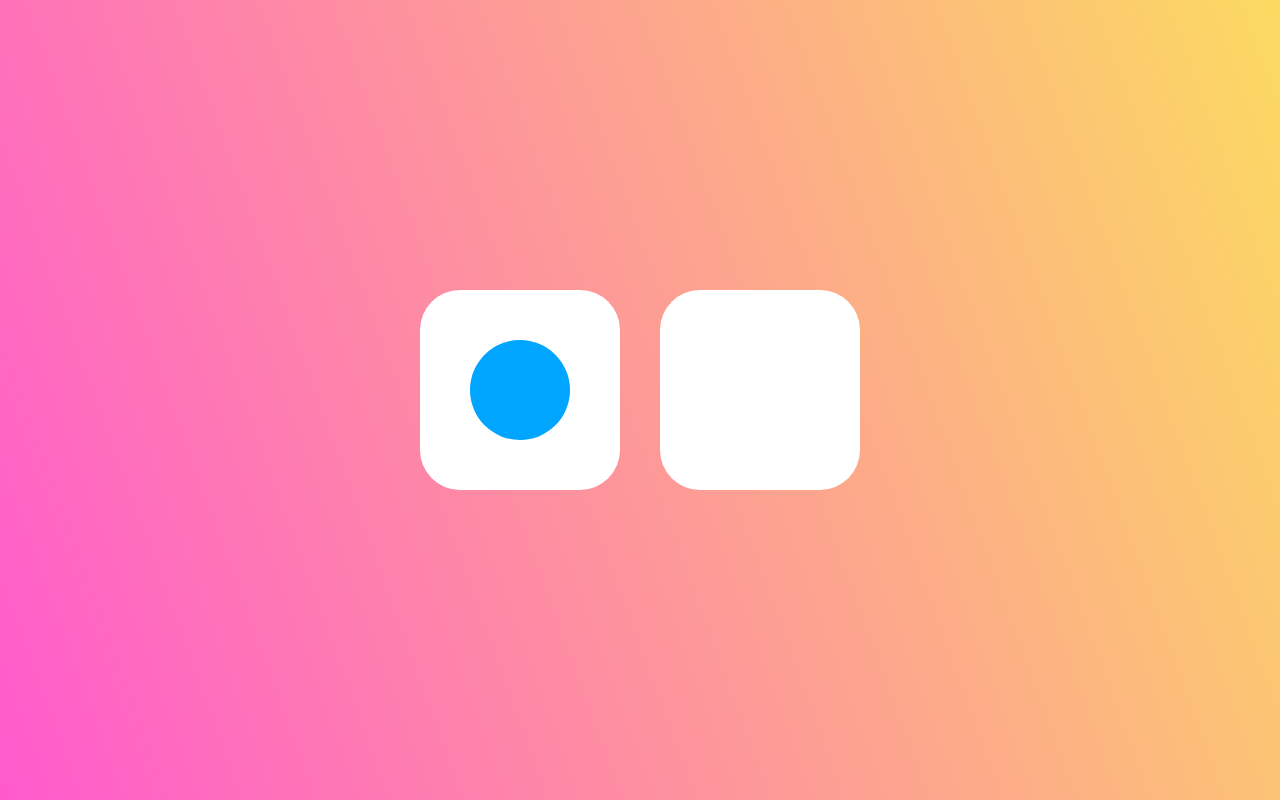
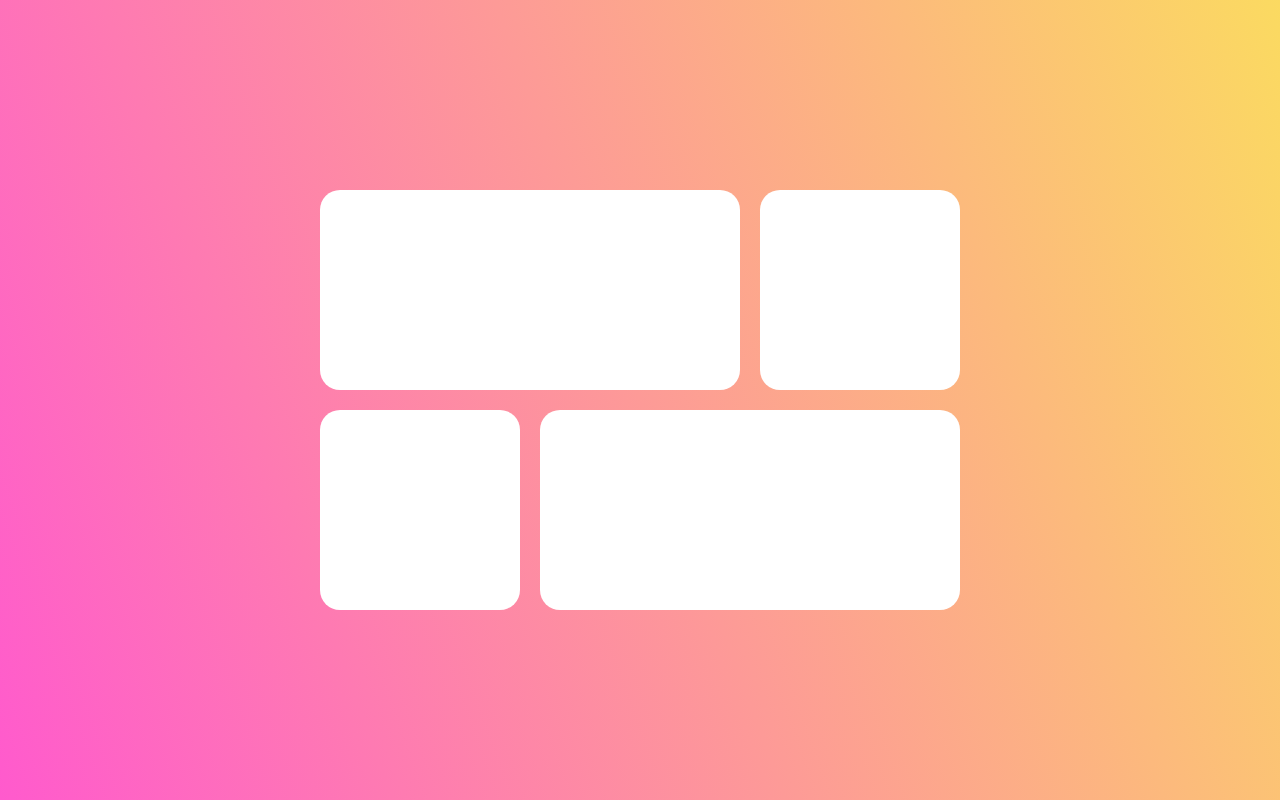
Before and after one commit to yyeonkim/react-masterclass, a React (Create React App) app: page / in a window 1280 px wide. Built offline with nearby package versions, Linux system fonts and the light colour scheme.

Commit message:
Final project: AnimatePresence, layout

```diff
--- a/src/App.tsx
+++ b/src/App.tsx
@@ -1,31 +1,39 @@
 import styled from "styled-components";
-import { motion } from "framer-motion";
+import { AnimatePresence, motion } from "framer-motion";
 import { useState } from "react";
 
 // Animation Variants
 
+const boxes = [0, 1, 2, 4];
+
 export default function App() {
-  const [clicked, setClicked] = useState(false);
-  const toggleClicked = () => setClicked((prev) => !prev);
+  const [id, setId] = useState<null | string>(null);
 
   return (
-    <Wrapper onClick={toggleClicked}>
-      <Box>
-        {!clicked && (
-          <Circle
-            layoutId="circle"
-            style={{ borderRadius: "50%", backgroundColor: "#00a5ff" }}
+    <Wrapper>
+      <Grid>
+        {boxes.map((box) => (
+          <Box
+            layoutId={`${box}`}
+            onClick={() => {
+              setId(`${box}`);
+            }}
           />
+        ))}
+      </Grid>
+      <AnimatePresence>
+        {id && (
+          <Overlay
+            onClick={() => setId(null)}
+            initial={{ backgroundColor: "rgba(0, 0, 0, 0)" }}
+            animate={{ backgroundColor: "rgba(0, 0, 0, 0.5)" }}
+            exit={{ backgroundColor: "rgba(0, 0, 0, 0)" }}
+            transition={{ default: { duration: 0.2 } }}
+          >
+            <Box layoutId={id} style={{ width: "40rem", height: "20rem" }} />
+          </Overlay>
         )}
-      </Box>
-      <Box>
-        {clicked && (
-          <Circle
-            layoutId="circle"
-            style={{ borderRadius: 0, backgroundColor: "#FEAE1A " }}
-          />
-        )}
-      </Box>
+      </AnimatePresence>
     </Wrapper>
   );
 }
@@ -39,22 +47,32 @@ const Wrapper = styled(motion.div)`
   background: linear-gradient(70deg, rgb(255, 90, 205), rgb(251, 218, 97));
 `;
 
+const Grid = styled.div`
+  display: grid;
+  grid-template-columns: repeat(3, 1fr);
+  width: 50vw;
+  gap: 2rem;
+  div:first-child,
+  div:last-child {
+    grid-column: span 2;
+  }
+`;
+
 const Box = styled(motion.div)`
-  width: 20rem;
   height: 20rem;
-  margin: 0 2rem;
   display: flex;
   justify-content: center;
   align-items: center;
   font-size: 3rem;
   background-color: white;
-  border-radius: 40px;
-  margin-bottom: 2rem;
+  border-radius: 20px;
 `;
 
-const Circle = styled(motion.div)`
-  background-color: #00a5ff;
-  width: 10rem;
-  height: 10rem;
-  border-radius: 50%;
+const Overlay = styled(motion.div)`
+  position: absolute;
+  width: 100%;
+  height: 100%;
+  display: flex;
+  justify-content: center;
+  align-items: center;
 `;
```
